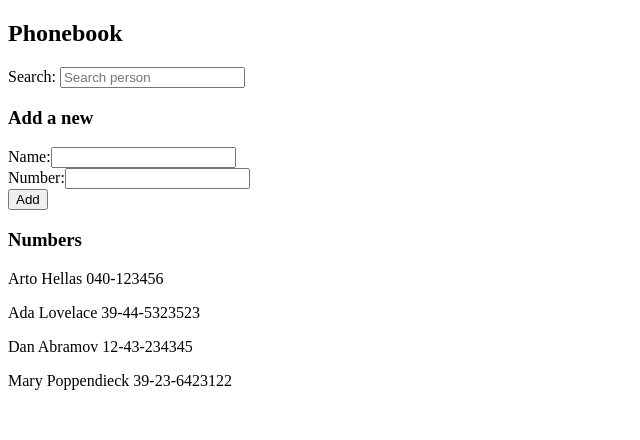
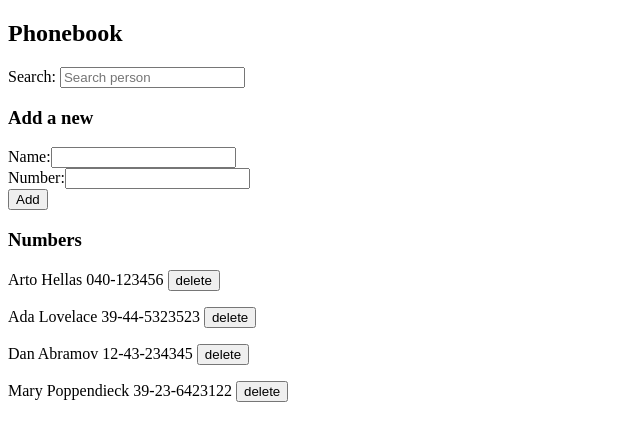
Before and after one commit to mika-sims/Full-Stack-Open-Course, a React (Vite) app in the folder part2/phonebook/: page / in a window 1280 px wide. Shown: the top 440 px of the page, without its empty margins (0-640 px from the left). Built offline with nearby package versions, Linux system fonts and the light colour scheme; data requests are answered from the project's data file.

Commit message:
Created delete button and called deletePerson method

```diff
--- a/part2/phonebook/src/components/Persons.jsx
+++ b/part2/phonebook/src/components/Persons.jsx
@@ -1,9 +1,9 @@
-const Persons = ({ personsToShow }) => (
+import Person from "./Person";
+
+const Persons = ({ personsToShow, deletePerson }) => (
   <div>
     {personsToShow.map((person) => (
-      <p key={person.id}>
-        {person.name} {person.number}
-      </p>
+      <Person key={person.id} person={person} deletePerson={deletePerson} />
     ))}
   </div>
 );
```
